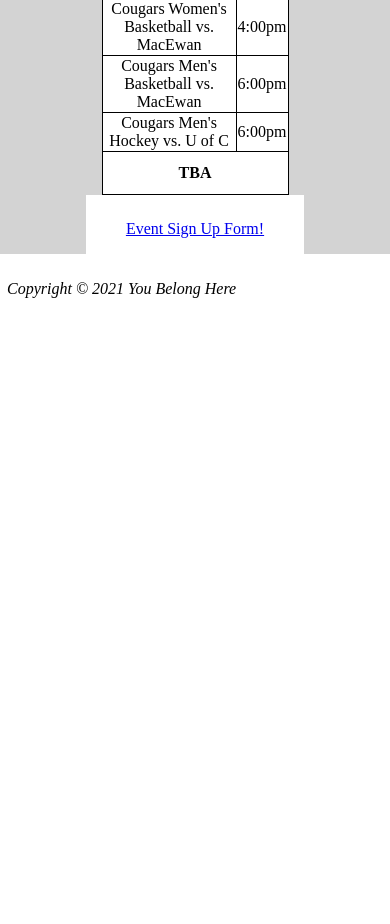
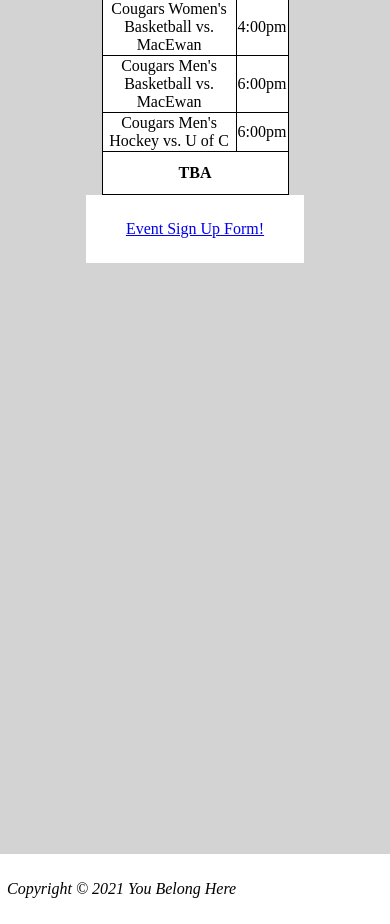
Before and after one commit to JordanMercurio/Assignment1COMP2511, a PHP site: page /2Events.html in a window 390 px wide. Shown: the part 584-1508 px from the top of the page. Before the commit the page ends 882 px from the top, so only its background shows below. Run offline with PHP 8.4, Linux system fonts and the light colour scheme.

Commit message:
deleted errors

```diff
--- a/1Home.css
+++ b/1Home.css
@@ -108,17 +108,14 @@ footer {
     float: right;
     position: relative;
     top: 600px;
-<<<<<<< HEAD
     background-color: #FFFFFF;
     border: 4pt solid #FFFFFF;
     padding: 5px;
     margin: -9px;
     width: 100%;
     height: auto;
-=======
 }
 
 @media screen and (max-width:480px){
 
->>>>>>> 6e119ecb535d62135d246730483ff24339a07286
 }
--- a/2Events.css
+++ b/2Events.css
@@ -81,7 +81,6 @@ div.Logo {
 footer {
     float: right;
     position: relative;
-<<<<<<< HEAD
     top: 600px;
     background-color: #FFFFFF;
     border: 4pt solid #FFFFFF;
@@ -89,11 +88,8 @@ footer {
     margin: -9px;
     width: 100%;
     height: auto;
-=======
-    top: 100px;
 }
 
 @media screen and (max-width:480px){
 
->>>>>>> 6e119ecb535d62135d246730483ff24339a07286
 }
--- a/3Clubs.css
+++ b/3Clubs.css
@@ -122,7 +122,6 @@ footer {
     float: right;
     position: relative;
     top: 600px;
-<<<<<<< HEAD
     background-color: #FFFFFF;
     border: 4pt solid #FFFFFF;
     padding: 5px;
@@ -130,11 +129,7 @@ footer {
     width: 100%;
     height: auto;
 }
-=======
-}
 
 @media screen and (max-width:480px){
 
 }
-
->>>>>>> 6e119ecb535d62135d246730483ff24339a07286
```
